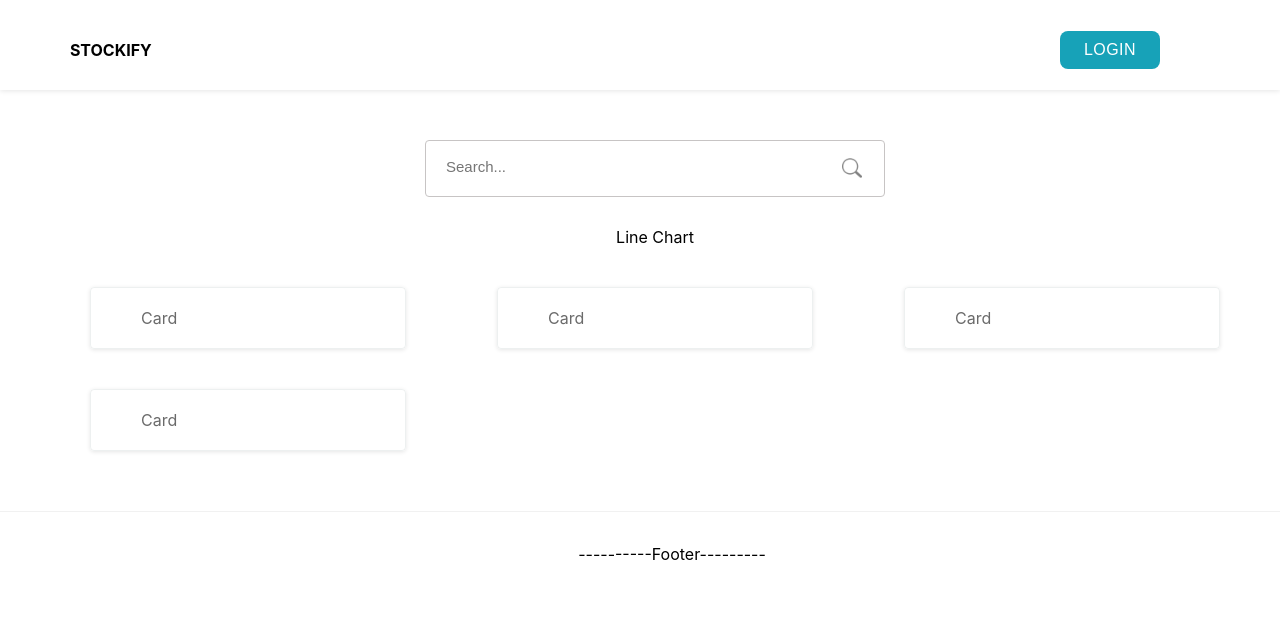
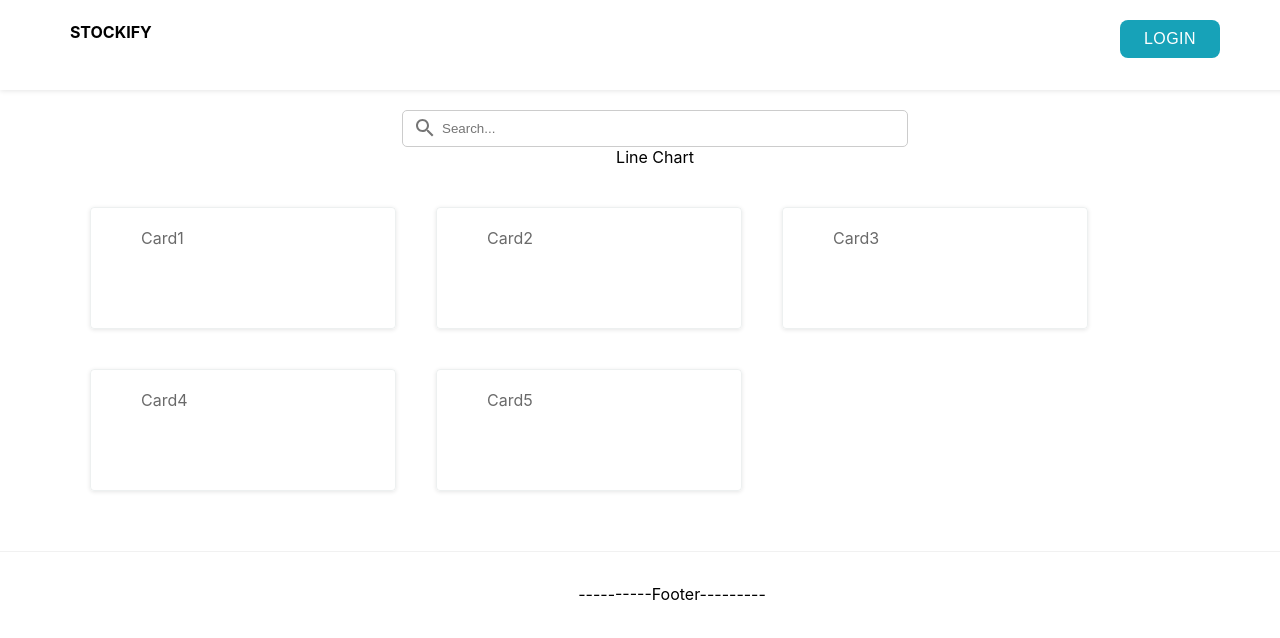
Before and after one commit to geoashley/stockify-viz, a React (Create React App) app: page / in a window 1280 px wide. Shown: the top 638 px of the page. Built offline with nearby package versions, Linux system fonts and the light colour scheme.

Commit message:
search action done

```diff
--- a/package.json
+++ b/package.json
@@ -5,6 +5,8 @@
   "dependencies": {
     "@fortawesome/fontawesome-svg-core": "^1.2.32",
     "@fortawesome/free-solid-svg-icons": "^5.15.1",
+    "@material-ui/core": "^4.11.2",
+    "@material-ui/icons": "^4.11.2",
     "@testing-library/jest-dom": "^5.11.4",
     "@testing-library/react": "^11.1.0",
     "@testing-library/user-event": "^12.1.10",
--- /dev/null
+++ b/src/actions/searchActions.tsx
@@ -0,0 +1,11 @@
+import { searchCompany } from '../api/searchApi';
+
+export const searchQuery = async (query: string) => {
+  try {
+    const searchResults = await searchCompany(query);
+    return searchResults;
+  } catch (err) {
+    console.error('Error in actions - searchQuery', err);
+    return [];
+  }
+}
--- /dev/null
+++ b/src/api/searchApi.tsx
@@ -0,0 +1,3 @@
+export const searchCompany = (query: string) => {
+  return ['APPLE', 'ORANGE', 'WATERMELON', 'PINEAPPLE', 'GRAPES', 'BLUEBERRY'];
+}
--- a/src/components/Card.tsx
+++ b/src/components/Card.tsx
@@ -1,10 +1,16 @@
 import React from 'react';
 import '../styles/card.scss';
 
-const Card = () => {
+interface IProps {
+  name?: string;
+}
+
+const Card = (props: IProps) => {
+  const { name } = props;
   return (
-    <a className="card-wrapper" href="#">
-      <div className="card-item">Card</div>
+    // eslint-disable-next-line jsx-a11y/anchor-is-valid
+    <a className="card-wrapper">
+      <div className="card-item">{name}</div>
     </a>
   );
 }
--- a/src/components/Layout.tsx
+++ b/src/components/Layout.tsx
@@ -12,10 +12,11 @@ const Layout = () => {
         <LineChart />
       </div>
       <div className="card-layout">
-        <Card />
-        <Card />
-        <Card />
-        <Card />
+        <Card name="Card1"/>
+        <Card name="Card2"/>
+        <Card name="Card3"/>
+        <Card name="Card4" />
+        <Card name="Card5" />
       </div>
     </div>
   );
--- a/src/components/Search.tsx
+++ b/src/components/Search.tsx
@@ -1,14 +1,47 @@
-import React from 'react';
+import React, { useState } from 'react';
+import SearchIcon from '@material-ui/icons/Search';
+import ClearIcon from '@material-ui/icons/Clear';
 import '../styles/search.scss';
+import { searchQuery } from '../actions/searchActions';
 
 const Search = () => {
+
+  const [query, setQuery] = useState('');
+  const [searchResults, setSearchResults] = useState<Array<string>>([]);
+
+  const handleInputChange = async (e: React.ChangeEvent<HTMLInputElement>) => {
+    setQuery(e.target.value);
+    const results = await searchQuery(query);
+    setSearchResults(results);
+    console.log(results);
+  };
+
+  const handleClearText = () => {
+    setQuery('');
+    setSearchResults([]);
+  }
+
   return (
-    <div className="searchBar">
-      <input type="search" className="searchInput" name="q"
-        placeholder="Search..."
-        autoComplete="off"
-      />
-      <span className="searchIcon"></span>
+    <div className="search-container">
+      <div className="search-box">
+        <SearchIcon color="action" />
+        <input className="search-input" type="text"
+          name="search" placeholder="Search..." autoComplete="off"
+          onChange={handleInputChange} value={query} />
+        {query !== '' &&
+          <ClearIcon onClick={handleClearText} />
+        }
+      </div>
+      {searchResults.length > 0 &&
+        <div className="autocomplete">
+          <ul className="search-list">
+            {searchResults.map(item => (
+              <li className="list-results">
+                <span>{item}</span></li>
+            ))}
+          </ul>
+        </div>
+      }
     </div>
   );
 }
--- a/src/styles/card.scss
+++ b/src/styles/card.scss
@@ -4,17 +4,26 @@
   border: 1px solid rgba(184, 196, 194, 0.25);
   box-shadow: 0 1px 4px 0 rgba(0, 0, 0, 0.1);
   border-radius: 4px;
-  transition: transform 300ms ease;
+  transition: transform 300ms ease-in-out;
   color: rgb(106, 106, 106);
   text-align: left;
   cursor:pointer;
   width: 20%;
+  height: 100px;
   text-decoration: none;
 }
 
 .card-wrapper:hover {
+  flex: 0 0 300px;
+  height: 300px;
   border-color: rgb(238, 238, 238);
   transform: translate3d(0, -5px, 0);
+}
+
+.card-wrapper:focus {
+  flex: 0 0 300px;
+  height: 300px;
+  border-color: rgb(238, 238, 238);
 }
 
 .card-item {
@@ -30,3 +39,10 @@
   color: #fff;
   font-weight: 300;
 }
+
+@media only screen and (min-width : 150px) and (max-width : 780px) {
+  .card-wrapper {
+    width: 95%;
+    margin: 20px auto;
+  }
+}
--- a/src/styles/header.scss
+++ b/src/styles/header.scss
@@ -1,4 +1,5 @@
 .app-header {
+  width: 100%;
   height: 50px;
   z-index: 20;
   padding: 20px;
@@ -7,14 +8,11 @@
 }
 
 .header-contents {
-  display: flex;
-  align-items: center;
-  justify-content: space-between;
   padding: 0 50px 0 30px;
-  margin-right: 50px;
 }
 
 .logo {
+  display: inline;
   vertical-align: middle;
   padding: 20px;
   text-transform: uppercase;
@@ -23,6 +21,8 @@
 }
 
 .login {
+  float: right;
+  margin-right: 30px;
   width: 100px;
   font-weight: 400;
   letter-spacing: 0.03em;
--- a/src/styles/index.scss
+++ b/src/styles/index.scss
@@ -24,6 +24,6 @@ code {
   display: flex;
   flex-direction: row;
   flex-wrap: wrap;
-  justify-content: space-between;
   align-content: space-around;
+  margin-right: 50px;
 }
--- a/src/styles/search.scss
+++ b/src/styles/search.scss
@@ -1,18 +1,77 @@
-.searchBar {
+.search-container {
   display: flex;
+  flex-direction: column;
+  text-align: center;
   justify-content: center;
-  padding: 30px;
+  align-items: center;
 }
 
-.searchInput {
-  padding: 15px 25px 17px 20px;
-  line-height: 1.5;
+.search-box {
+  display: inline-flex;
+  position: relative;
+  border: 1px solid #ccc;
+  border-radius: 5px;
+  padding: 5px 10px;
   width: 40%;
-  border: 1px solid #c7c4c4;
-  border-radius: 0.25rem;
-  font-size: 15px;
-  background-image: url('../img/search.png');
-  background-size: 20px;
-  background-repeat: no-repeat;
-  background-position: 95% 50%;
 }
+
+.search-input {
+  border: 0;
+  padding: 5px;
+  flex: 1;
+}
+
+.search-input::-webkit-search-cancel-button {
+  color: #eee;
+}
+
+.search-input:focus {
+  outline: none;
+}
+
+.autocomplete {
+  width: 42%;
+  max-height: 100px;
+  background: #fff;
+  box-shadow: 0 4px 6px rgba(32, 33, 36, 0.28);
+  list-style-type: none;
+  margin: 0;
+  border: 0;
+  border-radius: 0 0 5px 5px;
+  padding: 10px 0;
+  overflow: auto;
+}
+
+ul.search-list{
+  list-style-type: none;
+  margin: 0;
+  padding: 0;
+}
+
+li.list-results {
+  text-align: left;
+  padding: 5px;
+  cursor: default;
+}
+
+li.list-results:hover {
+  background: #eee;
+}
+
+li.list-results span {
+  padding: 10px 5px;
+}
+
+
+@media only screen and (min-width : 150px) and (max-width : 780px) {
+  .search-container {
+    width: 95%;
+  }
+  .search-box {
+    width: 95%;
+    margin: 0 auto;
+  }
+  .autocomplete {
+    width: 100%;
+  }
+}
```
Also changed, not shown: 2 other files (tests, documents, lock files or other folders).
